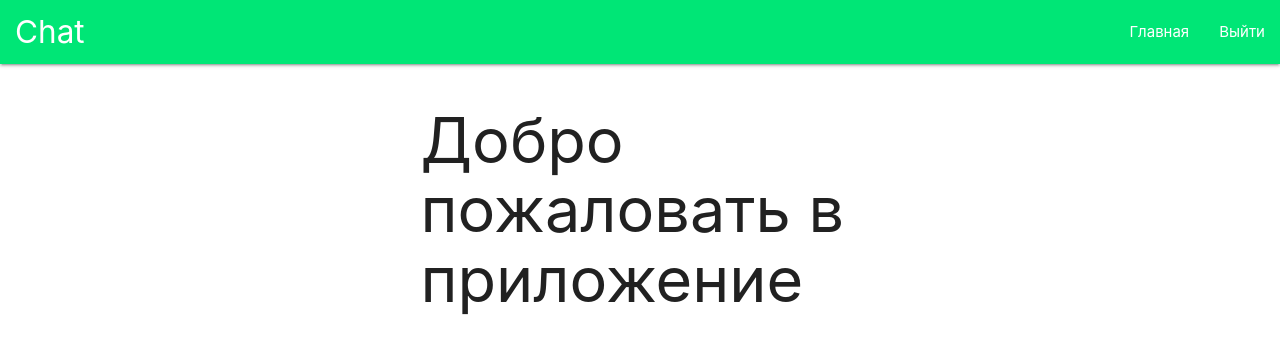
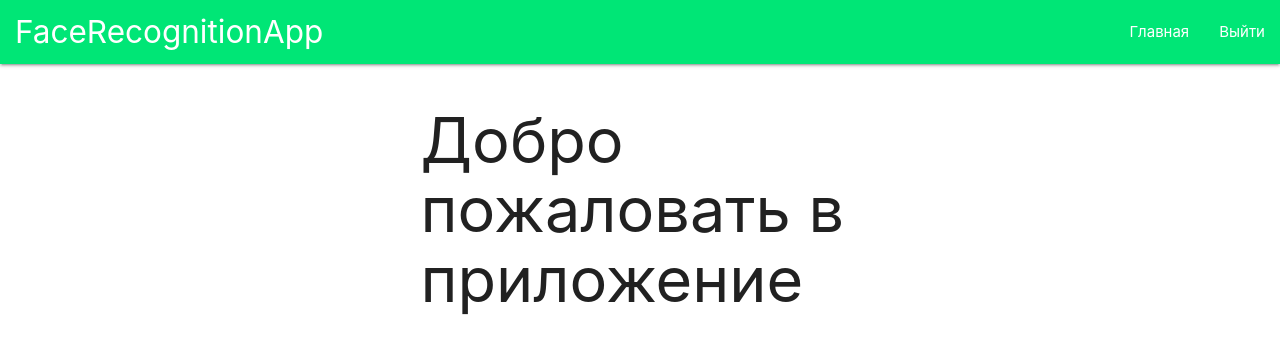
Before and after one commit to Flunt1k/face-api-authorization, a Node server app: page / in a window 1280 px wide. Shown: the top 354 px of the page. Run offline with Node 20, Linux system fonts and the light colour scheme; the visitor is signed in with stand-in values (Sample User, id 1); some libraries are stand-ins or nearby versions.

Commit message:
add README.md

```diff
--- a/views/layout.hbs
+++ b/views/layout.hbs
@@ -14,7 +14,7 @@
     <script src="https://cdnjs.cloudflare.com/ajax/libs/materialize/1.0.0/js/materialize.min.js"></script>
     <link rel="stylesheet" href="/css/style.css">
     <script defer src="/js/navbar.js"></script>
-    <title>Chat</title>
+    <title>FaceRecognitionApp</title>
 </head>
 <body>
 <ul id="dropdown1" class="dropdown-content">
@@ -24,7 +24,7 @@
 </ul>
 <nav>
     <div class="nav-wrapper green accent-3">
-        <a href="/" class="brand-logo">Chat</a>
+        <a href="/" class="brand-logo">FaceRecognitionApp</a>
     <ul class="right hide-on-med-and-down">
             <li><a href="/">Главная</a></li>
         {{#if user}}
```
Also changed, not shown: README.md, readMeAssests/Screen Shot 2020-09-27 at 12.55.04 PM.png (added), readMeAssests/Screen Shot 2020-09-27 at 12.55.15 PM.png (added), readMeAssests/Screen Shot 2020-09-27 at 12.55.35 PM.png (added), readMeAssests/Screen Shot 2020-09-27 at 12.56.07 PM.png (added).
